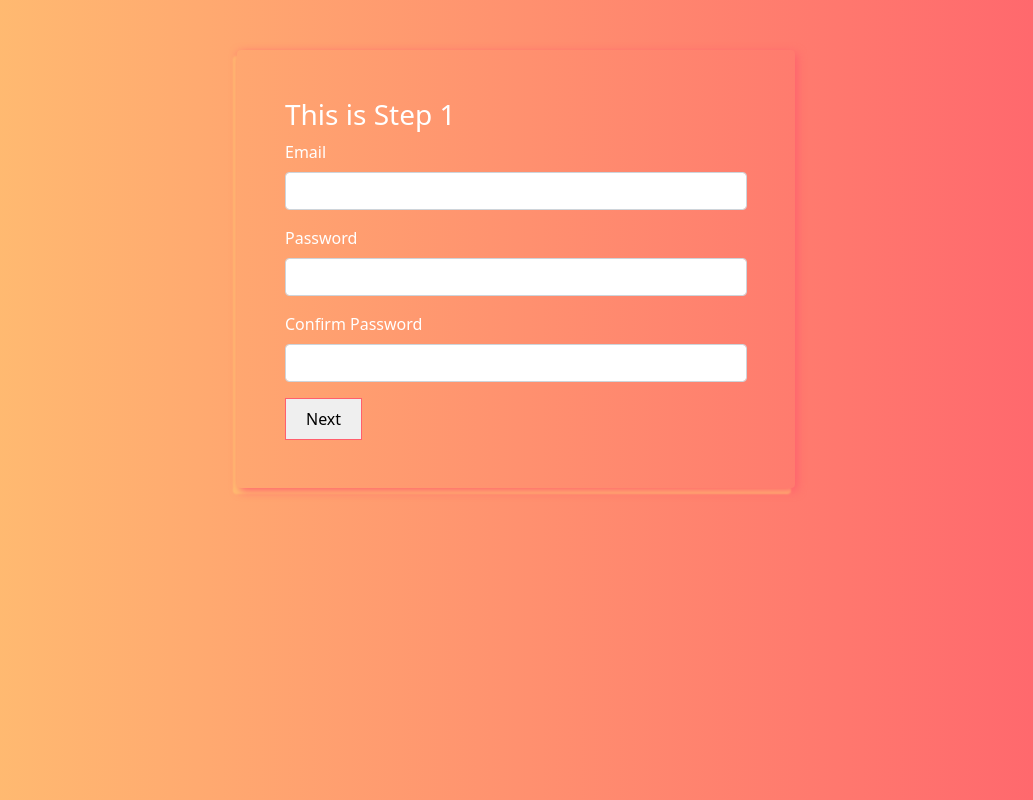
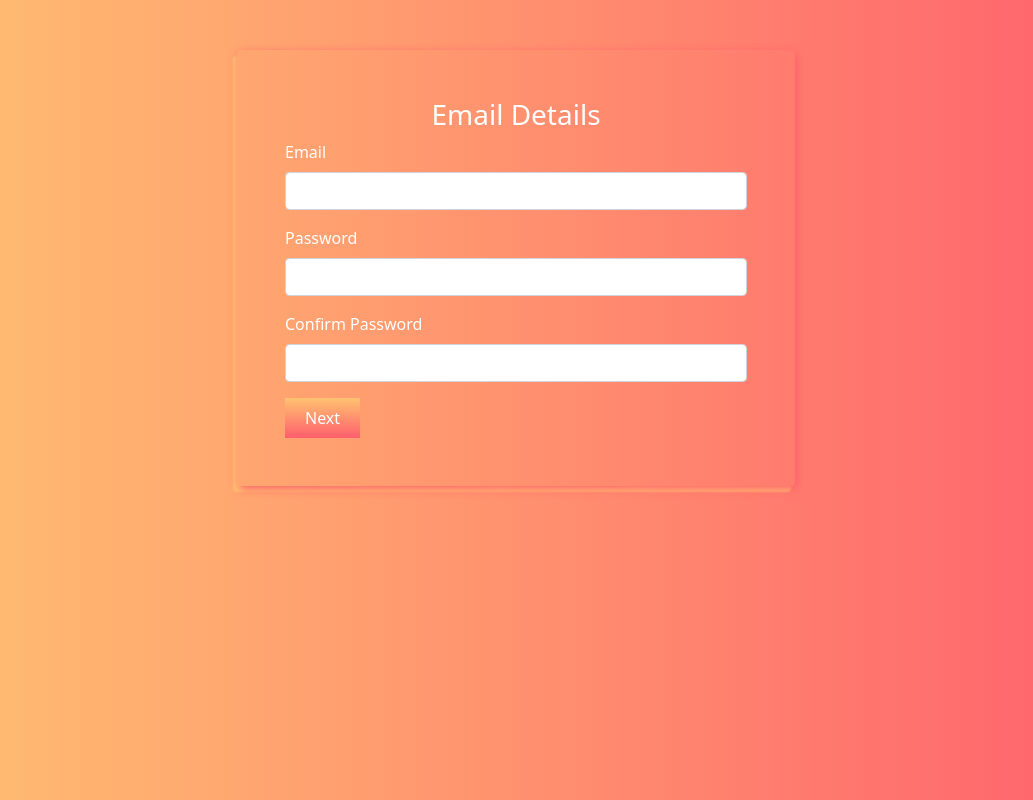
Before and after one commit to ayezabashir/MultistepForm-using-Firebase, a plain HTML site: page index.html in a window 1280 px wide. Shown: the whole page, without its empty margins (124-1157 px from the left). Drawn offline with nearby package versions, Linux system fonts and the light colour scheme.

Commit message:
minor changes

```diff
--- a/index.html
+++ b/index.html
@@ -19,7 +19,7 @@
       <form data-multi-step class="w-50 mx-auto">
         <!-- Step 1 -->
         <div class="card border-0 p-5" data-step>
-          <h3 class="step-title">This is Step 1</h3>
+          <h3 class="text-center">Email Details</h3>
           <div class="form-group mb-3">
             <label class="form-label" for="email">Email</label>
             <input
@@ -56,7 +56,7 @@
         </div>
         <!-- Step 2 -->
         <div class="card border-0 p-5" data-step>
-          <h3 class="step-title">This is Step 2</h3>
+          <h3 class="text-center">Location</h3>
           <div class="form-group mb-3">
             <label class="form-label" for="address">Address</label>
             <input
@@ -92,7 +92,7 @@
         </div>
         <!-- Step 3 -->
         <div class="card border-0 p-5" data-step>
-          <h3 class="step-title">This is Step 3</h3>
+          <h3 class="text-center">Bio</h3>
           <div class="form-group mb-3">
             <label class="form-label" for="fname">First Name</label>
             <input
--- a/main.js
+++ b/main.js
@@ -19,8 +19,6 @@ multiStepForm.addEventListener('click', (e) => {
         currentStep -= 1;
         showCurrentStep();
     }
-    // reportValidity() checks for the validation, and returns boolean if the REQUIRED feilds are filled or not
-
 })
 
 function showCurrentStep() {
--- a/styles.css
+++ b/styles.css
@@ -14,7 +14,9 @@ body {
 }
 
 button {
+  background: #ff5f6d;
+  background: linear-gradient(to bottom, #ffc371, #ff5f6d);
+  color: #ffffff;
+  border: 0;
   padding: 8px 20px;
-  outline: none;
-  border: 1px solid #ff5f6d;
 }
```
